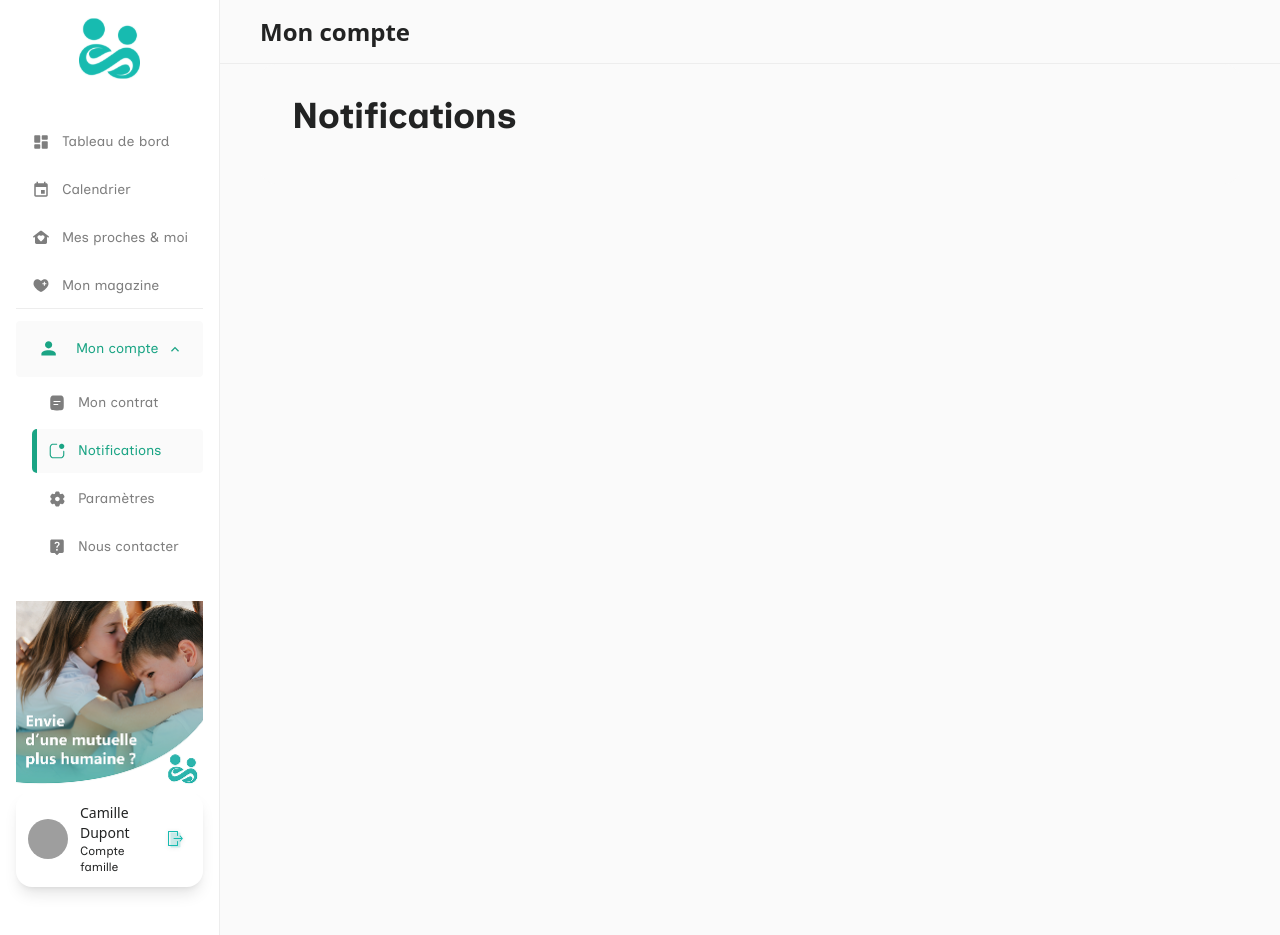
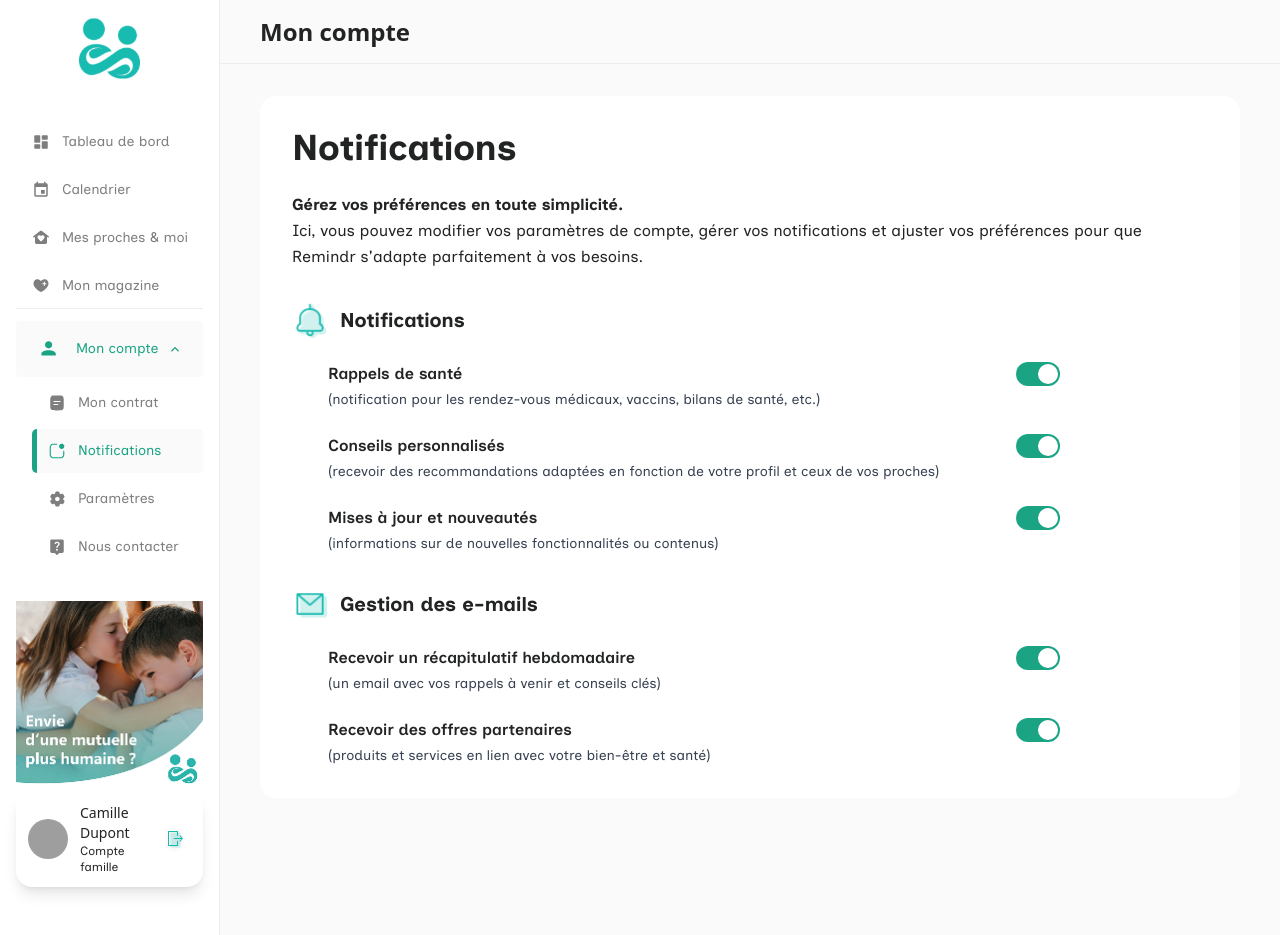
Before and after one commit to Remindr-pro/RemindR-app-V2, a Next.js app: page /dashboard/mon-compte/notifications in a window 1280 px wide. Built offline with nearby package versions, Linux system fonts and the light colour scheme; grey boxes are pictures that could not be loaded.

Commit message:
feat(notifications): add notifications settings page with toggle options and new icons

```diff
--- a/src/app/(private)/dashboard/mon-compte/notifications/page.tsx
+++ b/src/app/(private)/dashboard/mon-compte/notifications/page.tsx
@@ -1,9 +1,158 @@
+"use client";
+
+import { useState } from "react";
+import Image from "next/image";
+import Toggle from "@/app/components/atoms/Toggle";
+
 export default function NotificationsPage() {
+  const [healthReminders, setHealthReminders] = useState(true);
+  const [personalizedAdvice, setPersonalizedAdvice] = useState(true);
+  const [updatesAndNews, setUpdatesAndNews] = useState(true);
+  const [weeklySummary, setWeeklySummary] = useState(true);
+  const [partnerOffers, setPartnerOffers] = useState(true);
+
   return (
-    <div className="w-full mx-auto bg-gray-1 rounded-2xl p-8">
-      <h1 className="text-4xl font-bold text-dark mb-4 font-inclusive">
-        Notifications
-      </h1>
+    <div className="w-full mx-auto pt-8">
+      <div className="p-8 bg-light rounded-2xl">
+        <h1 className="text-4xl font-bold text-dark mb-6 font-inclusive">
+          Notifications
+        </h1>
+
+        <p className="text-base text-dark font-inclusive mb-8 leading-relaxed">
+          <span className="font-bold">
+            Gérez vos préférences en toute simplicité.
+          </span>
+          <br />
+          Ici, vous pouvez modifier vos paramètres de compte, gérer vos
+          notifications et ajuster vos préférences pour que Remindr
+          s&apos;adapte parfaitement à vos besoins.
+        </p>
+
+        <div className="flex flex-col gap-8">
+          {/* Section Notifications */}
+          <div className="flex flex-col gap-6 max-w-3xl">
+            <div className="flex items-center gap-3">
+              <Image
+                src="/images/icons/bell.png"
+                alt="Notifications"
+                width={24}
+                height={24}
+                className="w-9 h-9"
+              />
+              <h2 className="text-xl font-bold text-dark font-inclusive">
+                Notifications
+              </h2>
+            </div>
+
+            <div className="flex flex-col gap-6 pl-9">
+              {/* Rappels de santé */}
+              <div className="flex items-start justify-between gap-4">
+                <div className="flex-1">
+                  <p className="text-base font-semibold text-dark font-inclusive mb-1">
+                    Rappels de santé
+                  </p>
+                  <p className="text-sm text-gray-4 font-inclusive">
+                    (notification pour les rendez-vous médicaux, vaccins, bilans
+                    de santé, etc.)
+                  </p>
+                </div>
+                <Toggle
+                  id="health-reminders"
+                  checked={healthReminders}
+                  onChange={setHealthReminders}
+                />
+              </div>
+
+              {/* Conseils personnalisés */}
+              <div className="flex items-start justify-between gap-4">
+                <div className="flex-1">
+                  <p className="text-base font-semibold text-dark font-inclusive mb-1">
+                    Conseils personnalisés
+                  </p>
+                  <p className="text-sm text-gray-4 font-inclusive">
+                    (recevoir des recommandations adaptées en fonction de votre
+                    profil et ceux de vos proches)
+                  </p>
+                </div>
+                <Toggle
+                  id="personalized-advice"
+                  checked={personalizedAdvice}
+                  onChange={setPersonalizedAdvice}
+                />
+              </div>
+
+              {/* Mises à jour et nouveautés */}
+              <div className="flex items-start justify-between gap-4">
+                <div className="flex-1">
+                  <p className="text-base font-semibold text-dark font-inclusive mb-1">
+                    Mises à jour et nouveautés
+                  </p>
+                  <p className="text-sm text-gray-4 font-inclusive">
+                    (informations sur de nouvelles fonctionnalités ou contenus)
+                  </p>
+                </div>
+                <Toggle
+                  id="updates-news"
+                  checked={updatesAndNews}
+                  onChange={setUpdatesAndNews}
+                />
+              </div>
+            </div>
+          </div>
+
+          {/* Section Gestion des e-mails */}
+          <div className="flex flex-col gap-6 max-w-3xl">
+            <div className="flex items-center gap-3">
+              <Image
+                src="/images/icons/letter.png"
+                alt="Gestion des e-mails"
+                width={24}
+                height={24}
+                className="w-9 h-9"
+              />
+              <h2 className="text-xl font-bold text-dark font-inclusive">
+                Gestion des e-mails
+              </h2>
+            </div>
+
+            <div className="flex flex-col gap-6 pl-9">
+              {/* Récapitulatif hebdomadaire */}
+              <div className="flex items-start justify-between gap-4">
+                <div className="flex-1">
+                  <p className="text-base font-semibold text-dark font-inclusive mb-1">
+                    Recevoir un récapitulatif hebdomadaire
+                  </p>
+                  <p className="text-sm text-gray-4 font-inclusive">
+                    (un email avec vos rappels à venir et conseils clés)
+                  </p>
+                </div>
+                <Toggle
+                  id="weekly-summary"
+                  checked={weeklySummary}
+                  onChange={setWeeklySummary}
+                />
+              </div>
+
+              {/* Offres partenaires */}
+              <div className="flex items-start justify-between gap-4">
+                <div className="flex-1">
+                  <p className="text-base font-semibold text-dark font-inclusive mb-1">
+                    Recevoir des offres partenaires
+                  </p>
+                  <p className="text-sm text-gray-4 font-inclusive">
+                    (produits et services en lien avec votre bien-être et santé)
+                  </p>
+                </div>
+                <Toggle
+                  id="partner-offers"
+                  checked={partnerOffers}
+                  onChange={setPartnerOffers}
+                />
+              </div>
+            </div>
+          </div>
+        </div>
+      </div>
     </div>
   );
 }
--- /dev/null
+++ b/src/app/components/atoms/Toggle.tsx
@@ -0,0 +1,40 @@
+"use client";
+
+interface ToggleProps {
+  id: string;
+  checked: boolean;
+  onChange: (checked: boolean) => void;
+  className?: string;
+}
+
+export default function Toggle({
+  id,
+  checked,
+  onChange,
+  className = "",
+}: ToggleProps) {
+  return (
+    <label
+      className={`relative inline-flex items-center cursor-pointer ${className}`}
+    >
+      <input
+        type="checkbox"
+        id={id}
+        checked={checked}
+        onChange={(e) => onChange(e.target.checked)}
+        className="sr-only peer"
+      />
+      <div
+        className={`w-11 h-6 rounded-full transition-colors duration-200 ${
+          checked ? "bg-greenMain" : "bg-gray-3"
+        } peer-focus:outline-none peer-focus:ring-2 peer-focus:ring-greenMain/50`}
+      >
+        <div
+          className={`absolute top-0.5 left-0.5 w-5 h-5 bg-light rounded-full transition-transform duration-200 ${
+            checked ? "translate-x-5" : "translate-x-0"
+          }`}
+        />
+      </div>
+    </label>
+  );
+}
```
Also changed, not shown: public/images/icons/bell.png (added), public/images/icons/letter.png (added).
